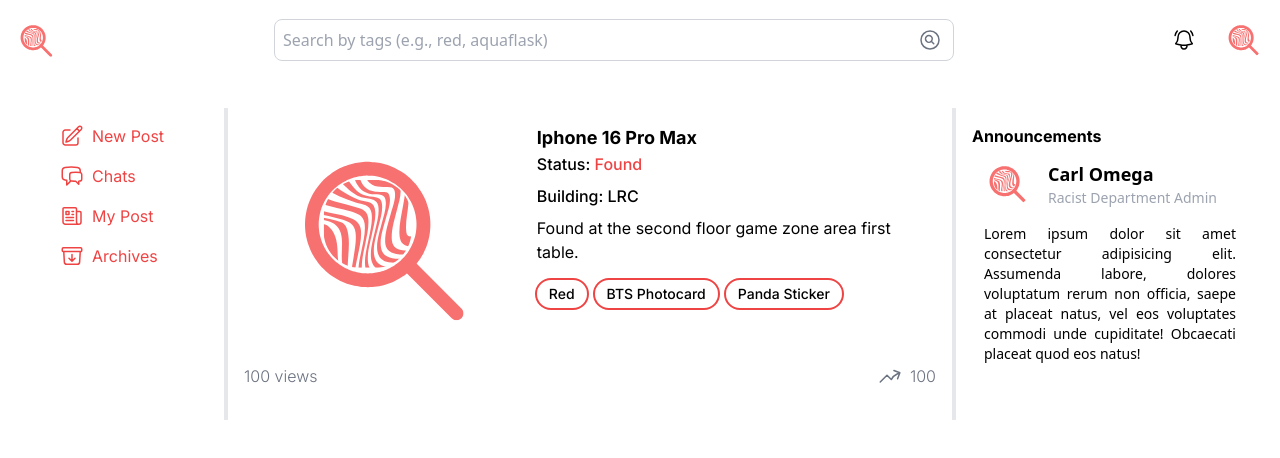
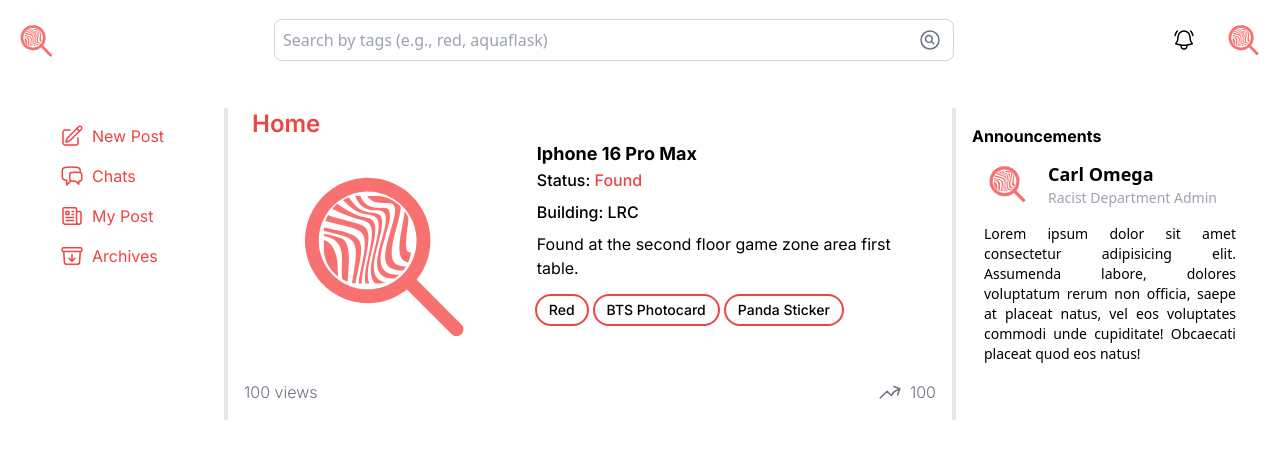
Before and after one commit to Qntlz/Lost-Found-Web-App, a Next.js app: page /home in a window 1280 px wide. Shown: the top 458 px of the page. Built offline with nearby package versions, Linux system fonts and the light colour scheme; no server answers; sample sign-in values are in the browser's storage.

Commit message:
Added conditional title & style depending on the current path

```diff
--- a/app/ui/home/postFeed.tsx
+++ b/app/ui/home/postFeed.tsx
@@ -1,21 +1,40 @@
+"use client";
+
+import clsx from 'clsx';
 import Image from 'next/image';
-import clsx from 'clsx';
+import { useState } from 'react';
+import { usePathname } from 'next/navigation';
 import {
   ArrowTrendingUpIcon,
 } from '@heroicons/react/24/outline';
 
+
 export default function PostFeed() {
-    return(
+  const pathname = usePathname(); // Get the current route
+
+  // Set the title based on the current pathname
+  const title = pathname.includes("home") ? "Home" : "Posts";
+  // Conditionally apply padding based on whether the pathname includes 'home'
+  const paddingClass = pathname.includes('home') ? 'px-2' : 'p-4';
+
+  return (
     <div className="relative">
-            <div className="bg-white p-4 rounded-lg mb-4">
+      <div className="bg-white px-4 rounded-lg mb-4">
+
+        {/* Title Header */}
+        <div className={`${paddingClass}`}>
+          <span className="font-semibold text-2xl text-red-500">{title}</span>
+        </div>
+
         <div className="flex flex-col lg:flex-row items-start space-x-0 lg:space-x-4">
           {/* Post Left Section */}
           <div className="w-full lg:w-2/5 h-56 flex items-center justify-center">
             <Image
               src="/logo.svg"
               alt="Logo"
-                    width={200}
-                    height={100}
+              width={0}
+              height={0}
+              style={{ width: 200, height: 'auto' }}
               className="transition-transform duration-300 ease-in-out hover:scale-110"
             />
           </div>
```
Lines whose indentation alone changed are shown as unchanged.
